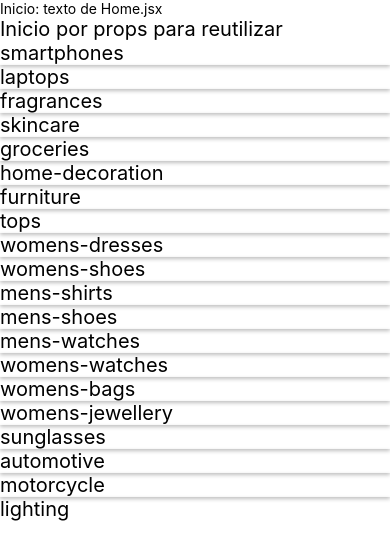
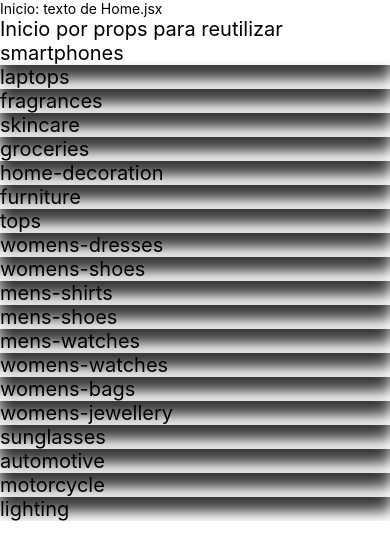
Before and after one commit to GCabreraH/CoderHouse_61300, a React Native app in the folder myecommerce/myecommerce/: screen / in a window 390 px wide. Shown: the top 560 px of the page. Built offline with nearby package versions, Linux system fonts and the light colour scheme.

Commit message:
Cambios menores

```diff
--- a/myecommerce/myecommerce/src/components/Categories.jsx
+++ b/myecommerce/myecommerce/src/components/Categories.jsx
@@ -15,8 +15,6 @@ function Categories(){
                     <CategoryItem category={item}/>
                 )}
                 keyExtractor={(category) => category}
-
-
             />
         </View>
     );
--- a/myecommerce/myecommerce/src/components/CategoryItem.jsx
+++ b/myecommerce/myecommerce/src/components/CategoryItem.jsx
@@ -9,7 +9,7 @@ import { StyleSheet, Text, View } from 'react-native'
 const CategoryItem = ({ category }) => {
     return (
       <View style={styles.container}>
-        <Text style={styles.text}>{category}</Text>
+        <Text style={styles.container}>{category}</Text>
       </View>
     );
   };
@@ -18,14 +18,15 @@ const CategoryItem = ({ category }) => {
 
   const styles = StyleSheet.create({
     container: {
+        fontSize: 20,
         shadowColor: "#000",
         shadowOffset:{
         width: 0,
-        height: 2,
+        height: 12,
         },
-        shadowOpacity: 0.25,
-        shadowRadius: 3.84,
-        elevation: 5,
+        shadowOpacity: 0.58,
+        shadowRadius: 16.00,
+
     },
     text: {
       fontSize: 20,
```
Also changed, not shown: 1 other file (tests, documents, lock files or other folders).
